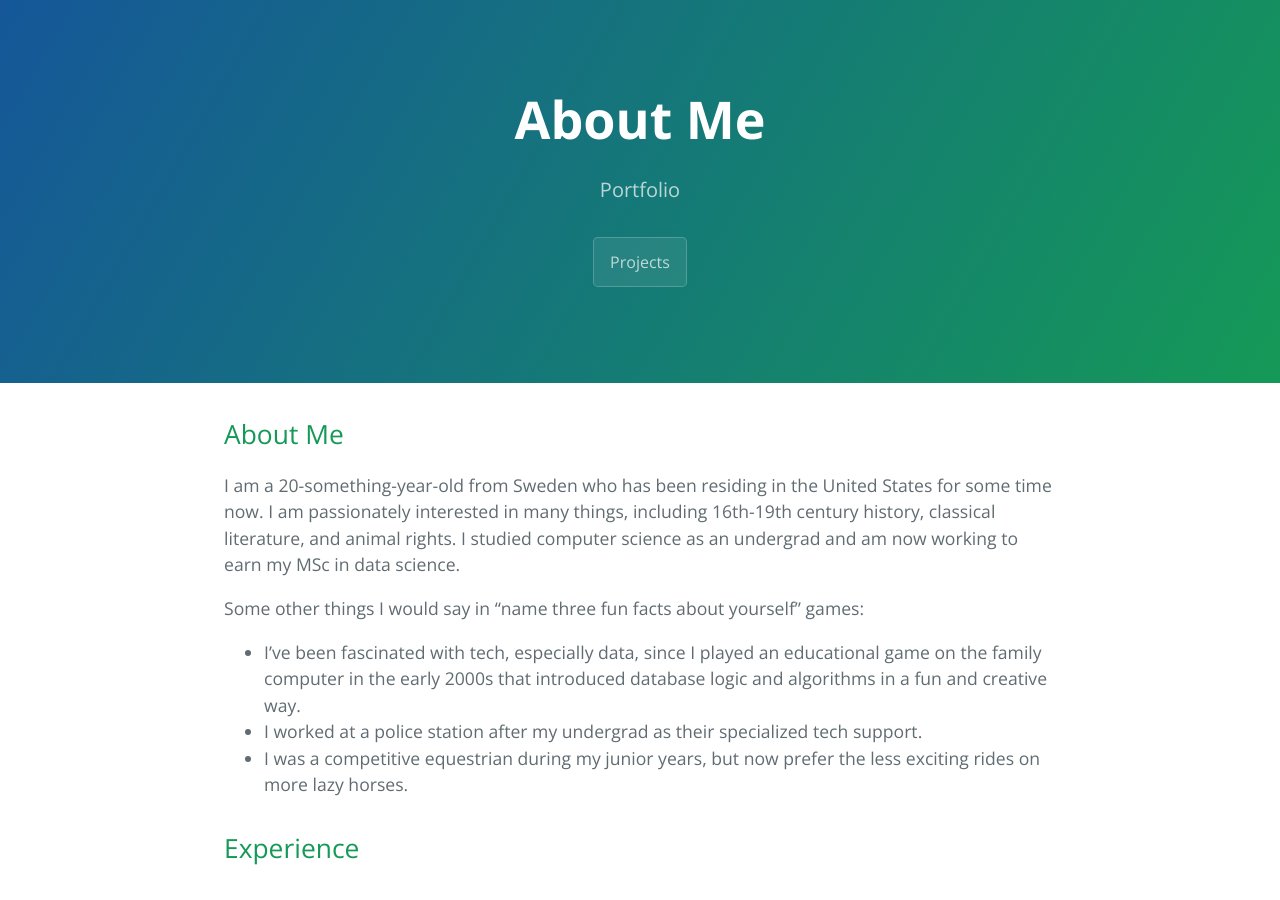
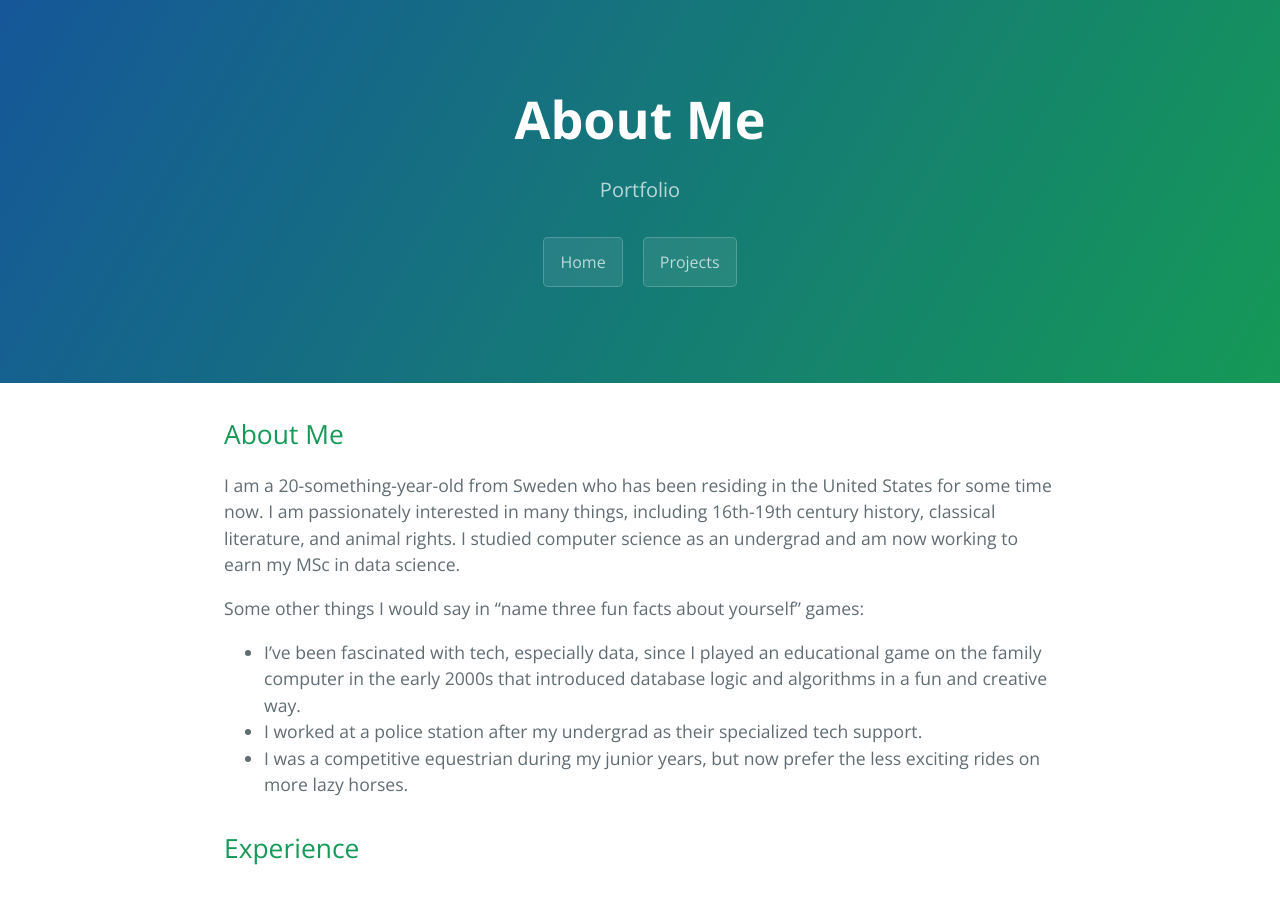
Before and after one commit to matilda-nilsson/matilda-nilsson.github.io, a Jekyll site: the page built from index.md, in a window 1280 px wide and 900 px high. Built offline with Jekyll 4.4.1, drawn with Linux system fonts in a browser that asks for light colours; our own code applies the rules of GitHub Pages for plain Markdown files.

Commit message:
Update default.html

```diff
--- a/_layouts/default.html
+++ b/_layouts/default.html
@@ -21,6 +21,7 @@
       {% if site.github.is_project_page %}
         <a href="{{ site.github.repository_url }}" class="btn">View on GitHub</a>
       {% endif %}
+        <a href="index.html" class="btn">Home</a>
         <a href="ml.html" class="btn">Projects</a>
     </header>
 
```
